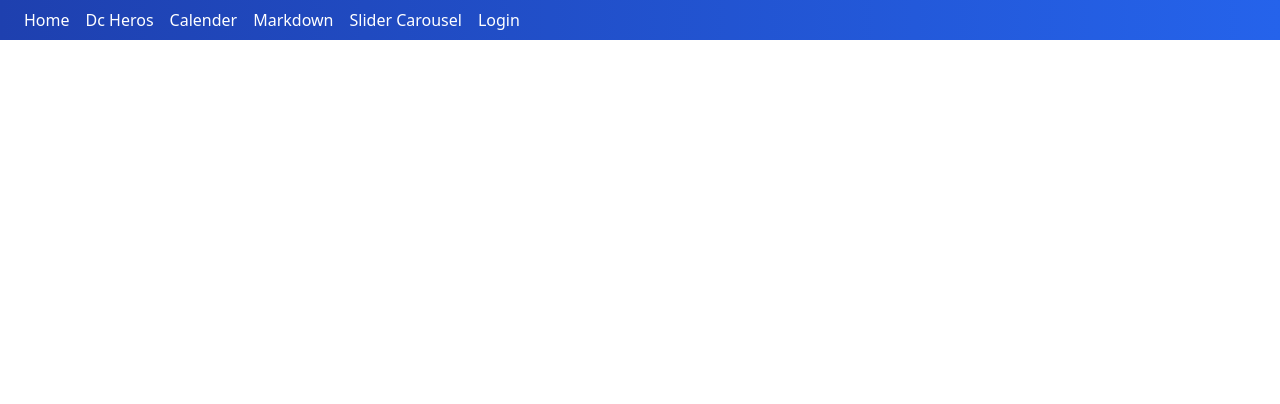
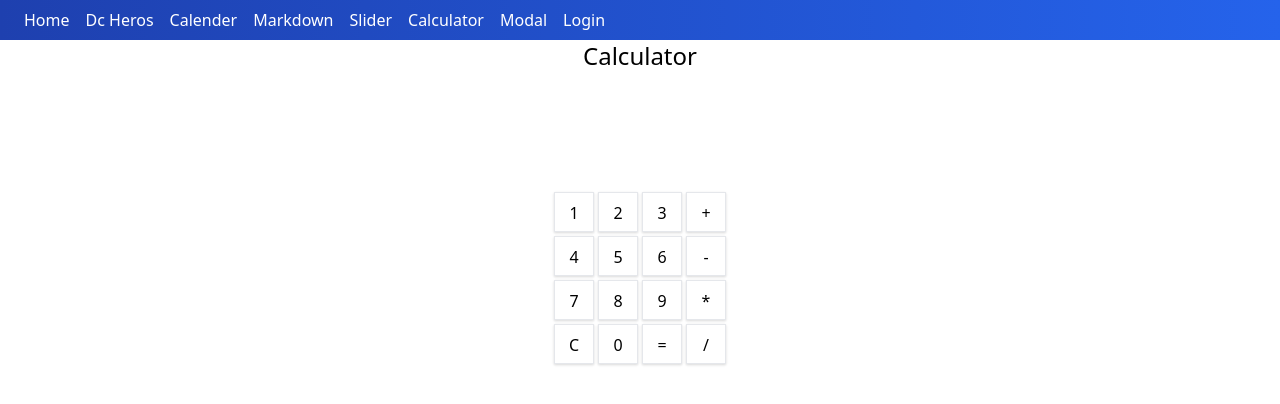
Before and after one commit to ProMahmudul/vue-10-apps, a Vue app: page /calculator in a window 1280 px wide. Shown: the top 404 px of the page. Built offline with nearby package versions, Linux system fonts and the light colour scheme; no server answers.

Commit message:
calculator & reuseable modal added

```diff
--- a/src/components/AppHeader.vue
+++ b/src/components/AppHeader.vue
@@ -22,7 +22,9 @@
         { title: "Dc Heros", to: "/dc-heros" },
         { title: "Calender", to: "/calender" },
         { title: "Markdown", to: "/markdown" },
-        { title: "Slider Carousel", to: "/slider" },
+        { title: "Slider", to: "/slider-carousel" },
+        { title: "Calculator", to: "/calculator" },
+        { title: "Modal", to: "/reuseable-modal" },
       ],
     };
   },
--- /dev/null
+++ b/src/components/Modal.vue
@@ -0,0 +1,25 @@
+<template>
+  <section
+    @click="close"
+    class="z-20 h-screen w-screen bg-gray-500 fixed top-0 left-0 opacity-50"
+  ></section>
+
+  <div class="a inset-0">
+    <div class="flex h-full">
+      <div class="z-30 m-auto bg-white p-2 rounded shadow w-1/3">
+        <div class="p-2 border"></div>
+      </div>
+    </div>
+  </div>
+</template>
+
+<script>
+export default {
+  setup() {
+    function close(_, { emit }) {
+      emit("close-login");
+    }
+    return { close };
+  },
+};
+</script>
--- /dev/null
+++ b/src/pages/Calculator.vue
@@ -0,0 +1,182 @@
+<template>
+  <section class="flex w-full">
+    <div class="m-auto">
+      <h1 class="text-2xl text-center">Calculator</h1>
+      <p
+        class="text-3xl text-right mt-10 w-40 h-10 overflow-x-auto"
+        style="direction: rtl"
+      >
+        {{ currentNum }}
+      </p>
+      <div class="h-10">
+        <small v-if="selectedOperation"
+          >{{ prevNum }} {{ selectedOperation }} {{ currentNum }}</small
+        >
+      </div>
+      <div class="mb-10 grid grid-cols-4 gap-1">
+        <button
+          @click="pressed('1')"
+          class="p-2 w-10 h-10 border rouded shadow"
+        >
+          1
+        </button>
+        <button
+          @click="pressed('2')"
+          class="p-2 w-10 h-10 border rouded shadow"
+        >
+          2
+        </button>
+        <button
+          @click="pressed('3')"
+          class="p-2 w-10 h-10 border rouded shadow"
+        >
+          3
+        </button>
+        <button
+          @click="pressed('+')"
+          class="p-2 w-10 h-10 border rouded shadow"
+        >
+          +
+        </button>
+        <button
+          @click="pressed('4')"
+          class="p-2 w-10 h-10 border rouded shadow"
+        >
+          4
+        </button>
+        <button
+          @click="pressed('5')"
+          class="p-2 w-10 h-10 border rouded shadow"
+        >
+          5
+        </button>
+        <button
+          @click="pressed('6')"
+          class="p-2 w-10 h-10 border rouded shadow"
+        >
+          6
+        </button>
+        <button
+          @click="pressed('-')"
+          class="p-2 w-10 h-10 border rouded shadow"
+        >
+          -
+        </button>
+        <button
+          @click="pressed('7')"
+          class="p-2 w-10 h-10 border rouded shadow"
+        >
+          7
+        </button>
+        <button
+          @click="pressed('8')"
+          class="p-2 w-10 h-10 border rouded shadow"
+        >
+          8
+        </button>
+        <button
+          @click="pressed('9')"
+          class="p-2 w-10 h-10 border rouded shadow"
+        >
+          9
+        </button>
+        <button
+          @click="pressed('*')"
+          class="p-2 w-10 h-10 border rouded shadow"
+        >
+          *
+        </button>
+        <button
+          @click="pressed('c')"
+          class="p-2 w-10 h-10 border rouded shadow"
+        >
+          C
+        </button>
+        <button
+          @click="pressed('0')"
+          class="p-2 w-10 h-10 border rouded shadow"
+        >
+          0
+        </button>
+
+        <button
+          @click="pressed('=')"
+          class="p-2 w-10 h-10 border rouded shadow"
+        >
+          =
+        </button>
+        <button
+          @click="pressed('/')"
+          class="p-2 w-10 h-10 border rouded shadow"
+        >
+          /
+        </button>
+      </div>
+    </div>
+  </section>
+</template>
+
+<script>
+import { onMounted, onUnmounted, ref } from "vue";
+export default {
+  setup() {
+    const operations = ["+", "-", "*", "/"];
+    const numbers = ["1", "2", "3", "4", "5", "6", "7", "8", "9", "0"];
+    const currentNum = ref("");
+    const prevNum = ref("");
+    const selectedOperation = ref("");
+
+    function pressed(value) {
+      if (value === "=" || value === "Enter") calculate(value);
+      else if (value === "c") clear();
+      else if (operations.includes(value)) applyOperation(value);
+      else if (numbers.includes(value)) appendNumber(value);
+    }
+
+    function appendNumber(value) {
+      currentNum.value = currentNum.value + value;
+    }
+
+    function applyOperation(value) {
+      calculate();
+      prevNum.value = currentNum.value;
+      currentNum.value = "";
+      selectedOperation.value = value;
+    }
+    function calculate() {
+      if (selectedOperation.value === "*") multiply();
+      else if (selectedOperation.value === "/") divide();
+      else if (selectedOperation.value === "-") subtract();
+      else if (selectedOperation.value === "+") sum();
+
+      prevNum.value = "";
+      selectedOperation.value = "";
+    }
+
+    function multiply() {
+      currentNum.value = prevNum.value * currentNum.value;
+    }
+
+    function divide() {
+      currentNum.value = prevNum.value / currentNum.value;
+    }
+
+    function subtract() {
+      currentNum.value = prevNum.value - currentNum.value;
+    }
+
+    function sum() {
+      currentNum.value = +prevNum.value + +currentNum.value;
+    }
+
+    const clear = () => (currentNum.value = "");
+
+    const handleKeydown = (e) => pressed(e.key);
+
+    onMounted(() => window.addEventListener("keydown", handleKeydown));
+    onUnmounted(() => window.removeEventListener("keydown", handleKeydown));
+
+    return { currentNum, pressed, selectedOperation, prevNum };
+  },
+};
+</script>
--- /dev/null
+++ b/src/pages/ReuseableModal.vue
@@ -0,0 +1,15 @@
+<template>
+  <section class="flex w-full flex-wrap">
+    <div class="m-auto">
+      <h1 class="text-2xl my-5 w-full">Re-Useable Modal</h1>
+      <modal />
+    </div>
+  </section>
+</template>
+
+<script>
+import modal from "../components/Modal";
+export default {
+  components: { modal },
+};
+</script>
--- a/src/router.js
+++ b/src/router.js
@@ -4,13 +4,17 @@
 import Home from './pages/Home';
 import Markdown from './pages/Markdown';
 import Slider from './pages/Slider';
+import Calculator from './pages/Calculator';
+import ReuseableModal from './pages/ReuseableModal';
 
 const routes = [
      { path: '/', component: Home },
      { path: '/dc-heros', component: DcHeroes },
      { path: '/calender', component: Calender },
      { path: '/markdown', component: Markdown },
-     { path: '/slider', component: Slider }
+     { path: '/slider-carousel', component: Slider },
+     { path: '/calculator', component: Calculator },
+     { path: '/reuseable-modal', component: ReuseableModal }
 ]
 
 const router = createRouter({
```
